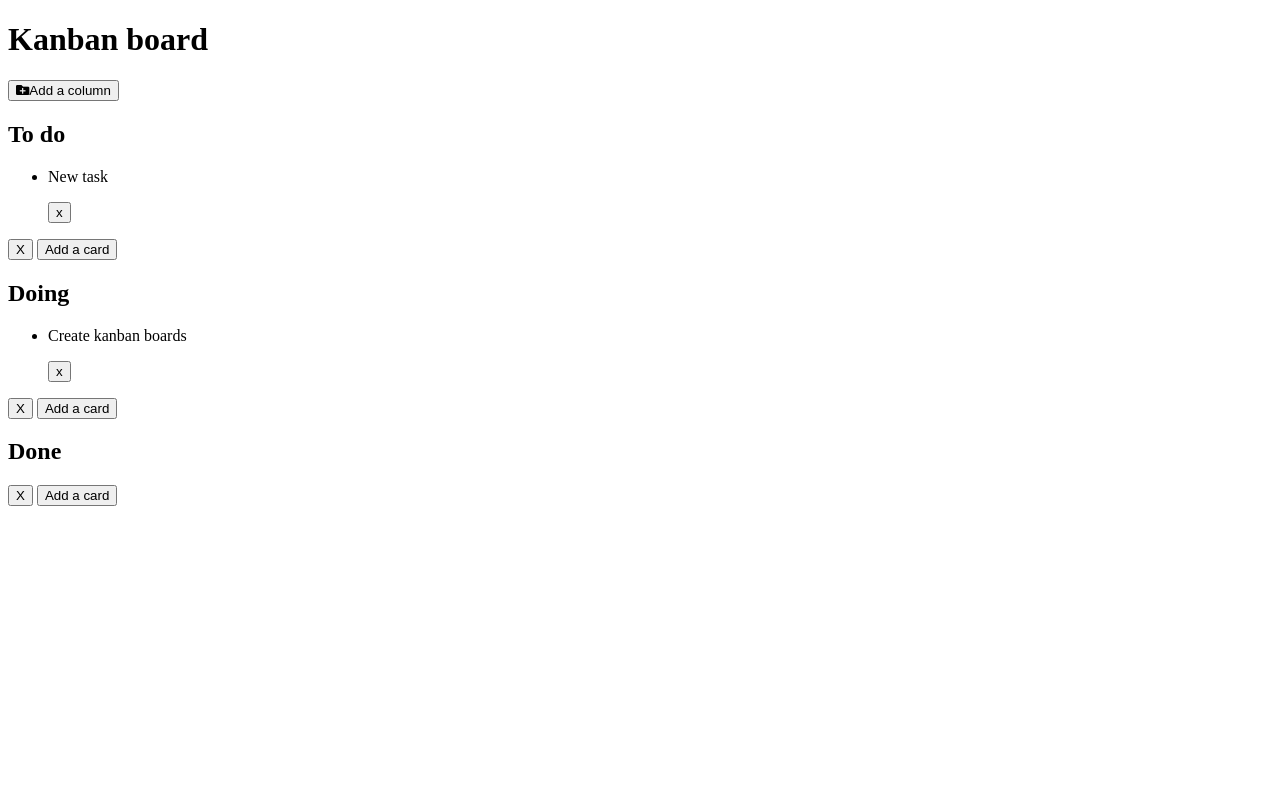
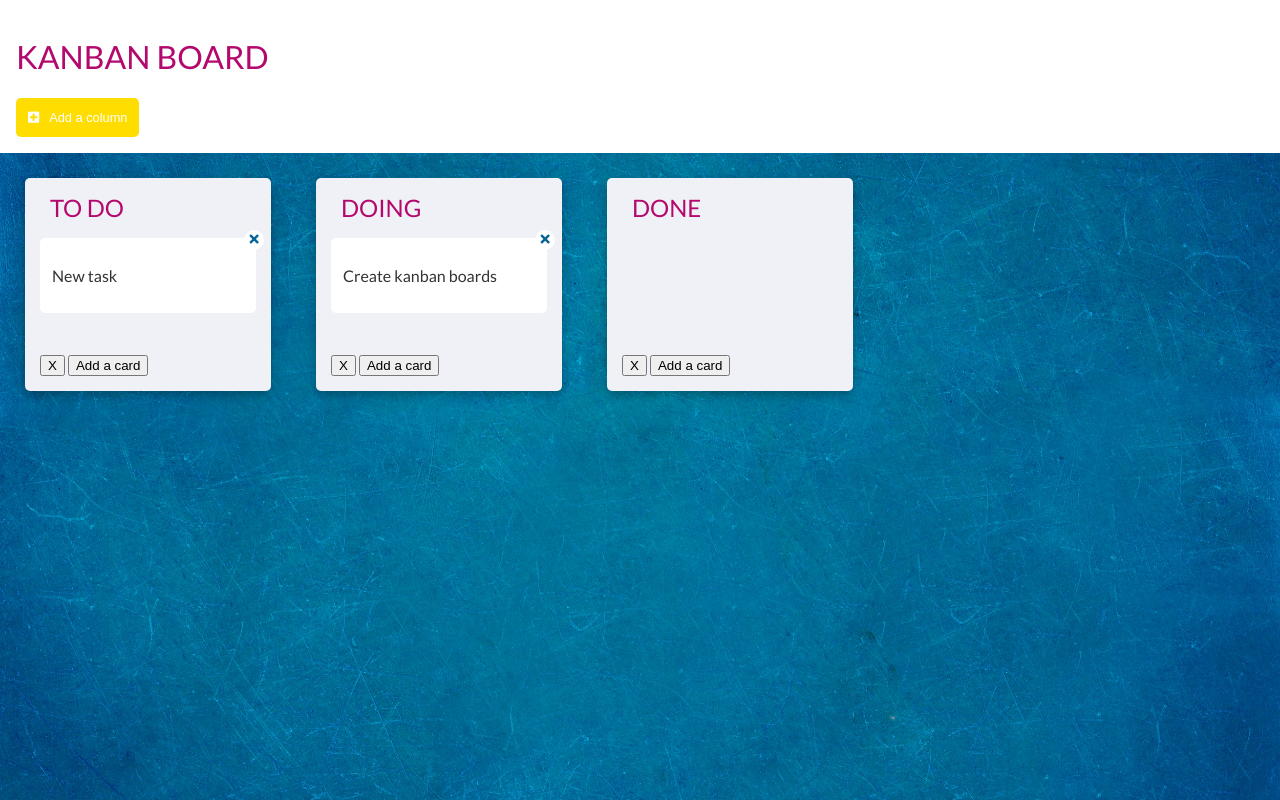
Before and after one commit to DorotaAdamska/kanban, a website: page index.html in a window 1280 px wide. Drawn offline with nearby package versions, Linux system fonts and the light colour scheme.

Commit message:
Add header and cards style

```diff
--- a/index.html
+++ b/index.html
@@ -4,14 +4,14 @@
 	<meta charset="utf-8">
 	<title>Kanban board</title>
 	<link rel="stylesheet" href="https://use.fontawesome.com/releases/v5.7.2/css/all.css" integrity="sha384-fnmOCqbTlWIlj8LyTjo7mOUStjsKC4pOpQbqyi7RrhN7udi9RwhKkMHpvLbHG9Sr" crossorigin="anonymous">
-	<link href="https://fonts.googleapis.com/css?family=Quicksand" rel="stylesheet">
-	<link rel="stylesheet" href="css/style.css">
+    <link href="https://fonts.googleapis.com/css?family=Lato:300,400,700,900" rel="stylesheet">
+    <link rel="stylesheet" href="css/style.css">
 </head>
 <body>
 	<div id="board" class="board">
-		<div class="top-header">
+		<div class="header">
 			<h1>Kanban board</h1>
-			<button class="create-column"><i class="fas fa-folder-plus"></i>Add a column</button>
+			<button class="create-column"><span class="fas fa-plus-square"></span>Add a column</button>
 		</div>
 		<div class="column-container"></div>
 	</div>
@@ -28,7 +28,7 @@
     <script id="card-template" type="x-tmpl-mustache">
         <div class="card">
           <p class="card-description">{{ description }}</p>
-          <button class="btn-delete">x</button>
+          <button class="btn-delete"><span class="fas fa-times"></span></button>
         </div
       </script>
 
--- a/sass/style.scss
+++ b/sass/style.scss
@@ -1,3 +1,115 @@
 * {
     box-sizing: border-box;
 }
+
+$column-background: #F0F1F6;
+$font-color: #333333;
+$yellow: #ffdd00;
+$header: #B3096E;
+$blue: #076598;
+
+body {
+	font-family: 'Lato', sans-serif;
+	background: url('../images/backgrounds-blank-blue-953214.jpg');
+	background-repeat: no-repeat;
+	background-size: cover;
+	margin: 0;
+    padding: 0;
+    color: $font-color;
+}
+
+.header {
+	background: white;
+	color: $header;
+    padding: 16px;
+
+    h1 {
+        font-weight: normal;
+        text-transform: uppercase;
+    }
+
+    button{
+		padding: 12px;
+		background-color: $yellow;
+		color: white;
+		border: 0;
+		border-radius: 5px;
+        font-size: 0.8em;
+        cursor: pointer;
+        &:hover {
+            background-color: $blue;
+        }
+
+
+        span {
+            margin-right: 10px;
+		}
+	}
+}
+
+.column-container{
+	padding: 25px;
+	display: flex;
+	align-items: flex-start;
+}
+
+.col-parent {
+	display: inline-block;
+	width: 20%;
+	margin-right: 45px;
+}
+
+.column {
+	background: $column-background;
+	width: 100%;
+	border-radius: 5px;
+	padding: 15px;
+	box-shadow: 0 4px 8px 0 rgba(0, 0, 0, 0.2), 0 6px 20px 0 rgba(0, 0, 0, 0.1);
+	.column-title{
+		color: $header;
+		display: inline-block;
+		padding: 0 10px;
+        margin: 0;
+        font-weight: normal;
+        text-transform: uppercase;
+	}
+
+	ul {
+		list-style-type: none;
+		padding: 0;
+		min-height: 100px;
+	}
+}
+
+.card {
+	position: relative;
+	display: block;
+	border-radius: 5px;
+	padding:12px;
+	background: white;
+	color: $font-color;
+    margin-top: 16px;
+
+
+        .btn-delete {
+            width: 20px;
+            height: 20px;
+            cursor: pointer;
+            display: flex;
+            justify-content: center;
+            align-items: center;
+            position: absolute;
+            border: none;
+            border-radius: 50%;
+            color:$blue;
+            background-color: white;
+            right: -8px;
+            top: -8px;
+            &:hover {
+                background-color: $yellow;
+                color: white;
+            }
+        }
+
+
+}
```
Also changed, not shown: css/style.css, images/backgrounds-blank-blue-953214.jpg (added), 1 other file.
